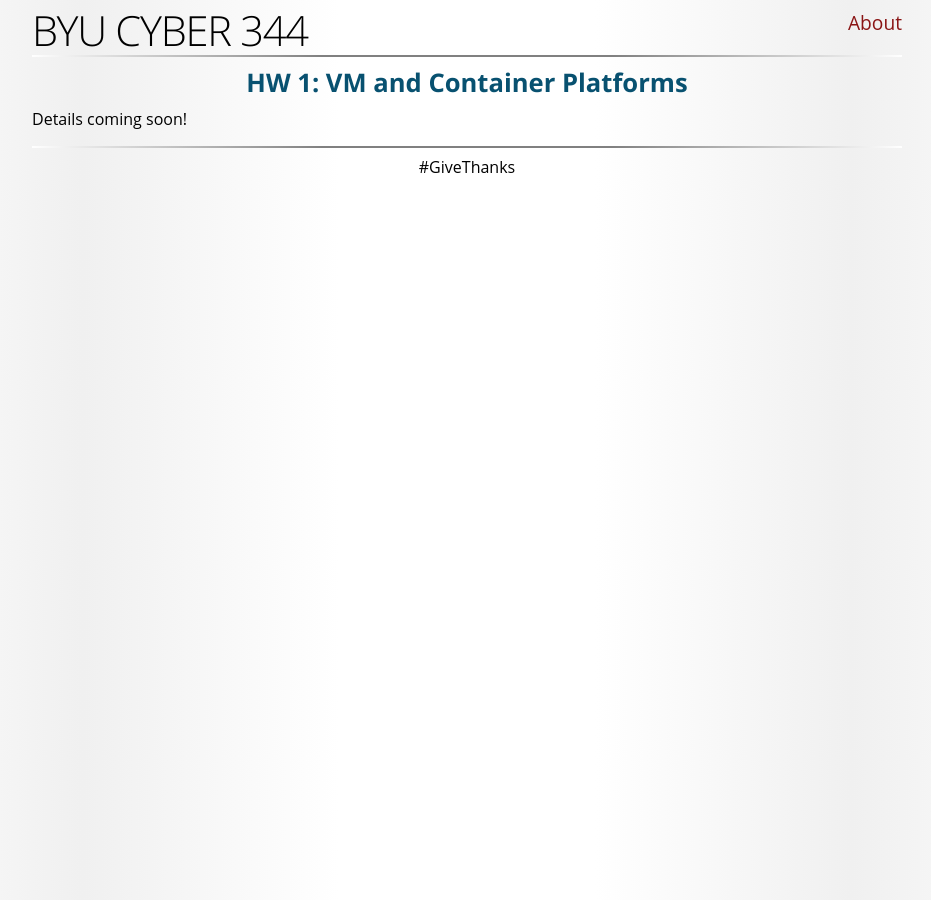
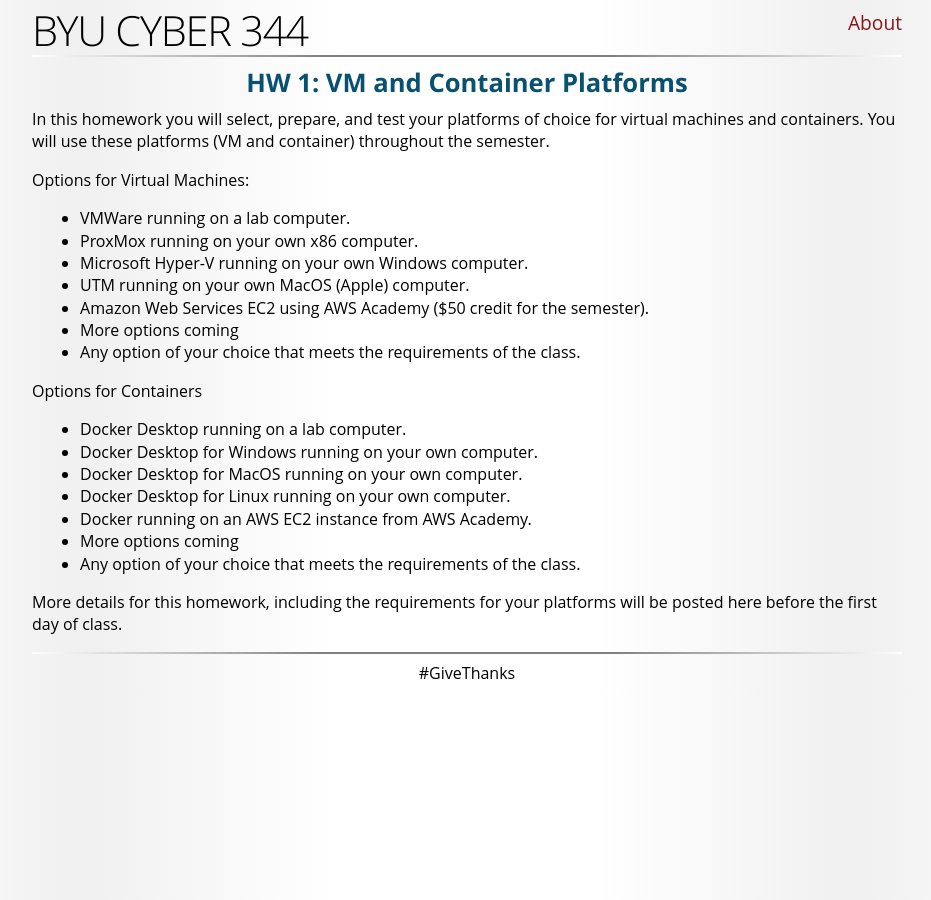
Before and after one commit to BYU-CYBER-344/c344.github.io, a Jekyll site: the page built from HW-1.md, in a window 1280 px wide. Shown: the whole page, without its empty margins (173-1104 px from the left). Built offline with Jekyll 4.4.1, drawn with Linux system fonts in a browser that asks for light colours; some web fonts are replaced.

```diff
--- a/HW-1.md
+++ b/HW-1.md
@@ -1,4 +1,24 @@
 ---
 title: "HW 1: VM and Container Platforms"
 ---
-Details coming soon!
+In this homework you will select, prepare, and test your platforms of choice for virtual machines and containers. You will use these platforms (VM and container) throughout the semester.
+
+Options for Virtual Machines:
+* VMWare running on a lab computer.
+* ProxMox running on your own x86 computer.
+* Microsoft Hyper-V running on your own Windows computer.
+* UTM running on your own MacOS (Apple) computer.
+* Amazon Web Services EC2 using AWS Academy ($50 credit for the semester).
+* More options coming
+* Any option of your choice that meets the requirements of the class.
+
+Options for Containers
+* Docker Desktop running on a lab computer.
+* Docker Desktop for Windows running on your own computer.
+* Docker Desktop for MacOS running on your own computer.
+* Docker Desktop for Linux running on your own computer.
+* Docker running on an AWS EC2 instance from AWS Academy.
+* More options coming
+* Any option of your choice that meets the requirements of the class.
+
+More details for this homework, including the requirements for your platforms will be posted here before the first day of class.
```
Also changed, not shown: Final-Project-Documentation.md (added, +65 -0 lines), Final-Project-Presentations.md (added, +40 -0 lines), Final-Project.md (added, +110 -0 lines).
